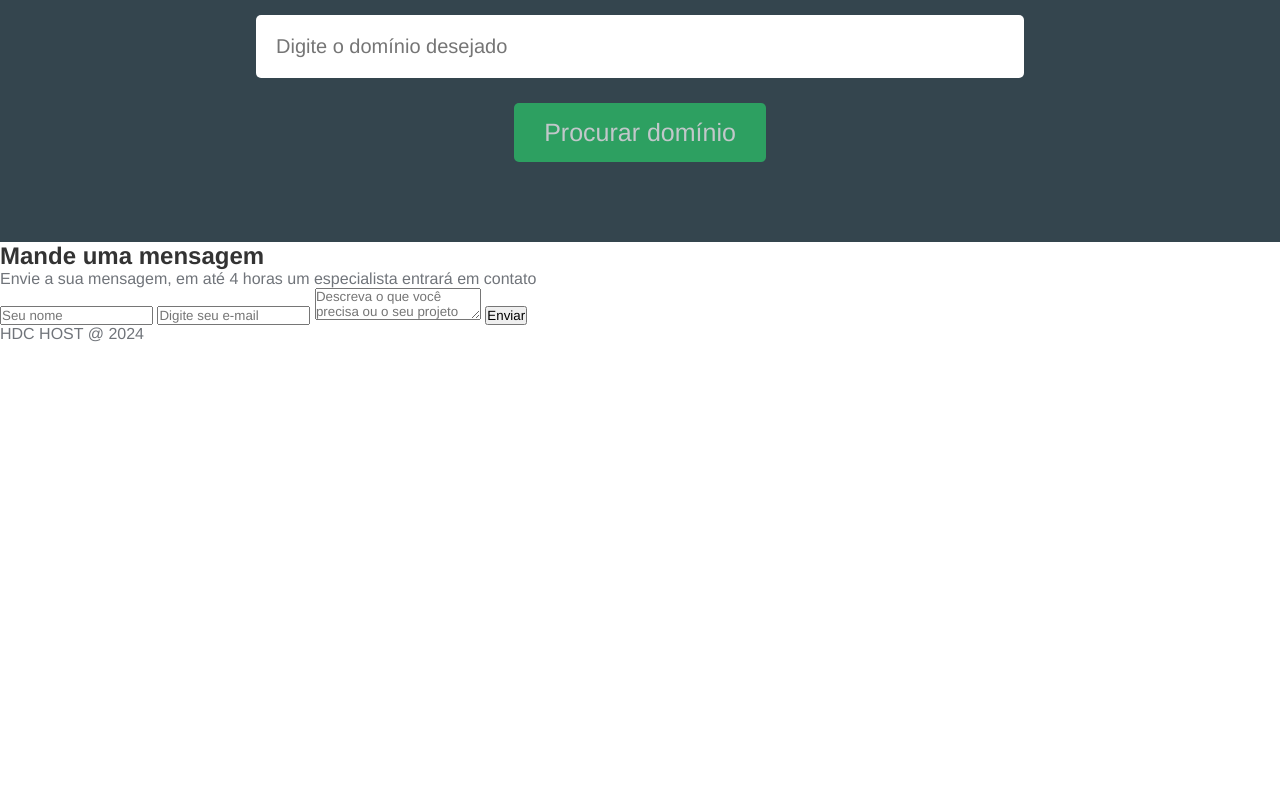
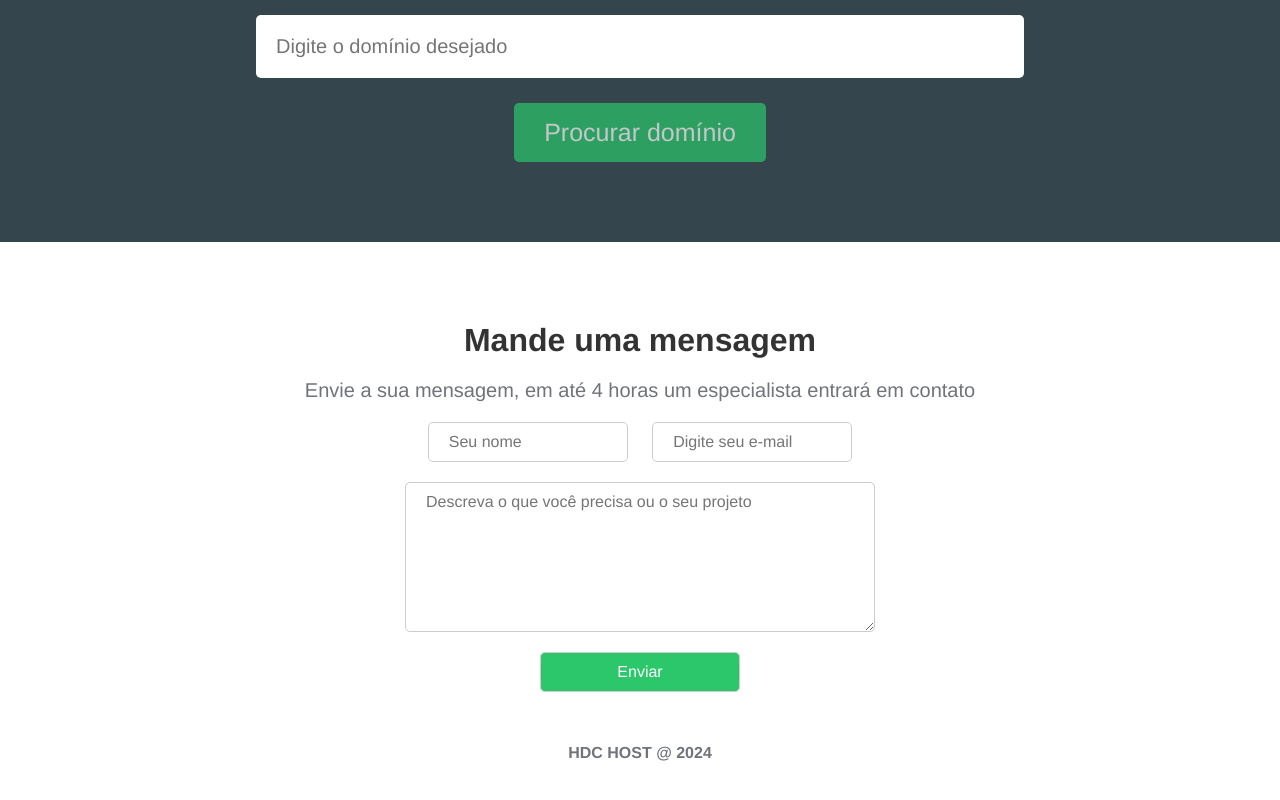
Before and after one commit to MarcosAdrianoGuedes/HDC-HOST, a plain HTML site: page index.html in a window 1280 px wide. Shown: the part 1812-2612 px from the top of the page. Before the commit the page ends 2155 px from the top, so only its background shows below. Drawn offline with Linux system fonts and the light colour scheme.

Commit message:
CSS do formulário de contato

```diff
--- a/css/styles.css
+++ b/css/styles.css
@@ -255,3 +255,51 @@ nav {
 .searchdomain-container input[type="submit"]:hover {
     opacity: 1;
 }
+
+/* contact form */
+.contact-container {
+    text-align: center;
+    padding: 5rem 0 2rem 0;
+}
+
+.contact-container h2 {
+    font-size: 32px;
+    margin-bottom: 20px;
+}
+
+.contact-container p {
+    font-size: 20px;
+    margin-bottom: 20px;
+}
+
+.contact-container input,
+.contact-container textarea {
+    width: 200px;
+    padding: 10px 20px;
+    font-size: 16px;
+    border-radius: 5px;
+    border: 1px solid #ccc;
+    margin: 0 10px 20px;
+}
+
+.contact-container textarea {
+    display: block;
+    margin: 0 auto 20px;
+    width: 470px;
+    height: 150px;
+}
+
+.contact-container input[type="submit"] {
+    display: block;
+    margin: 0 auto;
+    background-color: #2bc76a;
+    color: #FFF;
+    cursor: pointer;
+}
+
+/* footer */
+footer {
+    text-align: center;
+    font-weight: bold;
+    margin: 20px 0 100px;
+}
```
